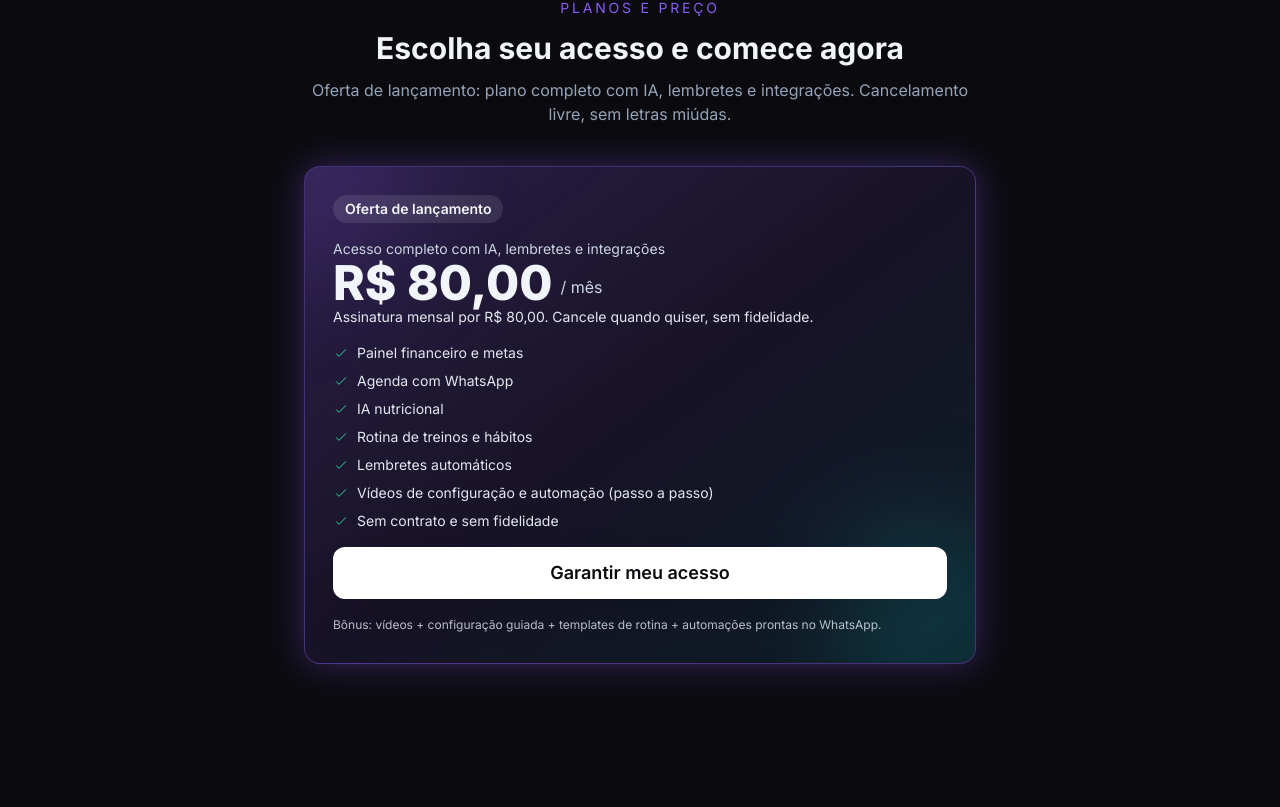
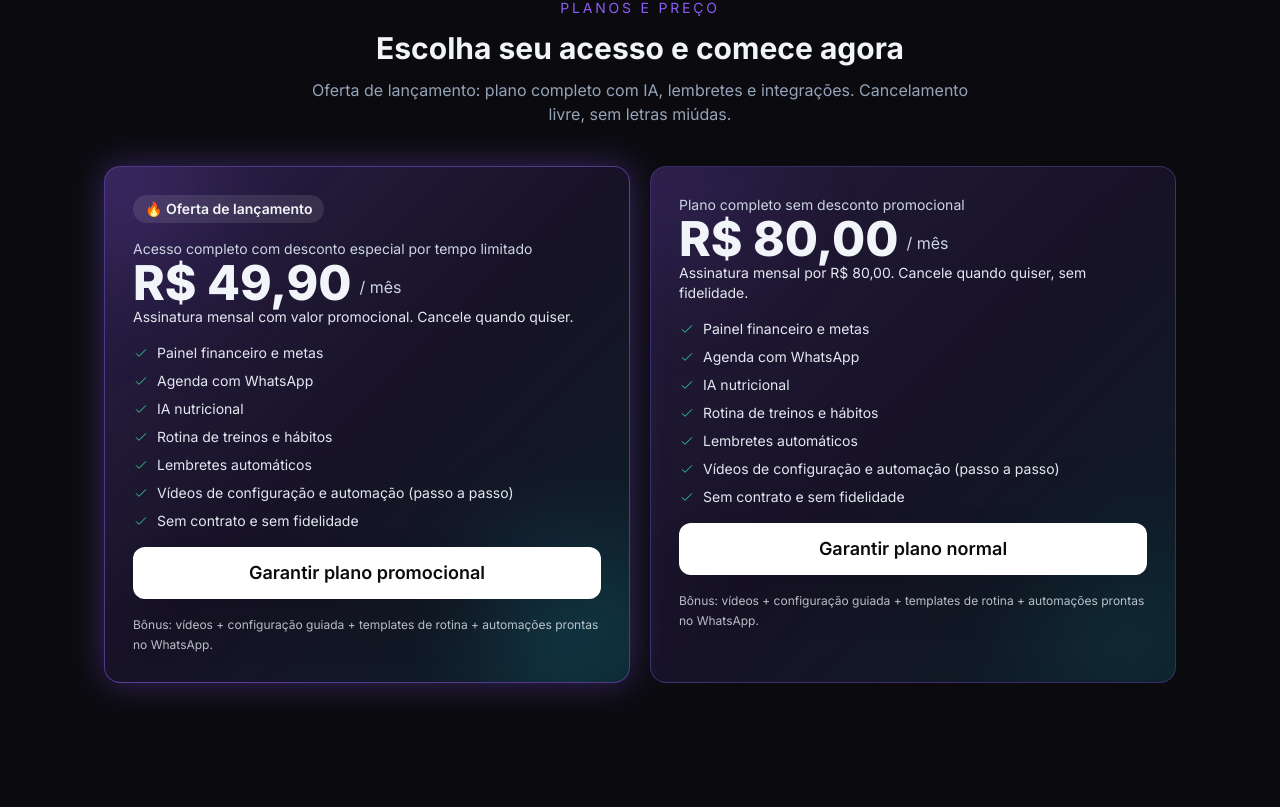
Before and after one commit to fa9958189/Gestao-Pessoal-Principal, a Next.js app: page / in a window 1280 px wide. Shown: the part 3573-4380 px from the top of the page. Built offline with nearby package versions, Linux system fonts and the light colour scheme.

Commit message:
Atualiza seção de planos com opção promocional e normal

```diff
--- a/components/PricingSection.tsx
+++ b/components/PricingSection.tsx
@@ -36,29 +36,69 @@ export default function PricingSection({ onOpenOverlay }: PricingSectionProps) {
           miúdas.
         </p>
       </div>
-      <div className="flex justify-center">
+
+      <div className="flex flex-col md:flex-row gap-5 justify-center items-stretch">
         <motion.div
           initial={{ opacity: 0, y: 20 }}
           whileInView={{ opacity: 1, y: 0 }}
           viewport={{ once: true }}
           transition={{ duration: 0.6 }}
-          className="relative w-full max-w-2xl overflow-hidden rounded-2xl border border-primary/40 bg-gradient-to-br from-primary/25 via-primary/10 to-accent/10 p-7 shadow-glow"
+          className="relative w-full max-w-2xl overflow-hidden rounded-2xl border border-primary/50 bg-gradient-to-br from-primary/25 via-primary/10 to-accent/10 p-7 shadow-glow md:scale-[1.02]"
         >
           <div className="absolute -left-10 -top-10 w-32 h-32 bg-primary/30 rounded-full blur-3xl pointer-events-none" />
           <div className="absolute right-0 bottom-0 w-28 h-28 bg-accent/40 rounded-full blur-3xl pointer-events-none" />
           <div className="relative z-10 space-y-4">
             <div className="inline-flex items-center gap-2 px-3 py-1 rounded-full bg-white/10 text-sm font-semibold">
-              Oferta de lançamento
+              🔥 Oferta de lançamento
             </div>
             <div>
-              <p className="text-sm text-slate-300">Acesso completo com IA, lembretes e integrações</p>
+              <p className="text-sm text-slate-300">Acesso completo com desconto especial por tempo limitado</p>
+              <div className="flex items-end gap-2">
+                <span className="text-5xl font-extrabold">R$ 49,90</span>
+                <span className="text-slate-300 mb-2">/ mês</span>
+              </div>
+              <p className="text-slate-200 text-sm">Assinatura mensal com valor promocional. Cancele quando quiser.</p>
+            </div>
+            <ul className="space-y-2 text-sm text-slate-200">
+              {features.map((feature) => (
+                <li key={feature} className="flex items-center gap-2">
+                  <CheckIcon className="w-4 h-4 text-emerald-400" /> {feature}
+                </li>
+              ))}
+            </ul>
+            <div>
+              <button
+                type="button"
+                onClick={() => openStripeCheckout(STRIPE_LINK_PROMO)}
+                aria-label="Garantir acesso promocional e abrir a etapa de finalização"
+                className="inline-flex items-center justify-center w-full py-3 rounded-xl bg-white text-dark font-semibold text-lg shadow-2xl transition hover:-translate-y-0.5"
+              >
+                Garantir plano promocional
+              </button>
+            </div>
+            <div className="text-xs text-slate-200/80 leading-relaxed">
+              Bônus: vídeos + configuração guiada + templates de rotina + automações prontas no WhatsApp.
+            </div>
+          </div>
+        </motion.div>
+
+        <motion.div
+          initial={{ opacity: 0, y: 20 }}
+          whileInView={{ opacity: 1, y: 0 }}
+          viewport={{ once: true }}
+          transition={{ duration: 0.6, delay: 0.1 }}
+          className="relative w-full max-w-2xl overflow-hidden rounded-2xl border border-primary/30 bg-gradient-to-br from-primary/20 via-primary/10 to-accent/10 p-7"
+        >
+          <div className="absolute -left-10 -top-10 w-32 h-32 bg-primary/20 rounded-full blur-3xl pointer-events-none" />
+          <div className="absolute right-0 bottom-0 w-28 h-28 bg-accent/20 rounded-full blur-3xl pointer-events-none" />
+          <div className="relative z-10 space-y-4">
+            <div>
+              <p className="text-sm text-slate-300">Plano completo sem desconto promocional</p>
               <div className="flex items-end gap-2">
                 <span className="text-5xl font-extrabold">R$ 80,00</span>
                 <span className="text-slate-300 mb-2">/ mês</span>
               </div>
-              <p className="text-slate-200 text-sm">
-                Assinatura mensal por R$ 80,00. Cancele quando quiser, sem fidelidade.
-              </p>
+              <p className="text-slate-200 text-sm">Assinatura mensal por R$ 80,00. Cancele quando quiser, sem fidelidade.</p>
             </div>
             <ul className="space-y-2 text-sm text-slate-200">
               {features.map((feature) => (
@@ -71,10 +111,10 @@ export default function PricingSection({ onOpenOverlay }: PricingSectionProps) {
               <button
                 type="button"
                 onClick={() => openStripeCheckout(STRIPE_LINK_NORMAL)}
-                aria-label="Garantir acesso e abrir a etapa de finalização"
+                aria-label="Garantir acesso completo e abrir a etapa de finalização"
                 className="inline-flex items-center justify-center w-full py-3 rounded-xl bg-white text-dark font-semibold text-lg shadow-2xl transition hover:-translate-y-0.5"
               >
-                Garantir meu acesso
+                Garantir plano normal
               </button>
             </div>
             <div className="text-xs text-slate-200/80 leading-relaxed">
```
